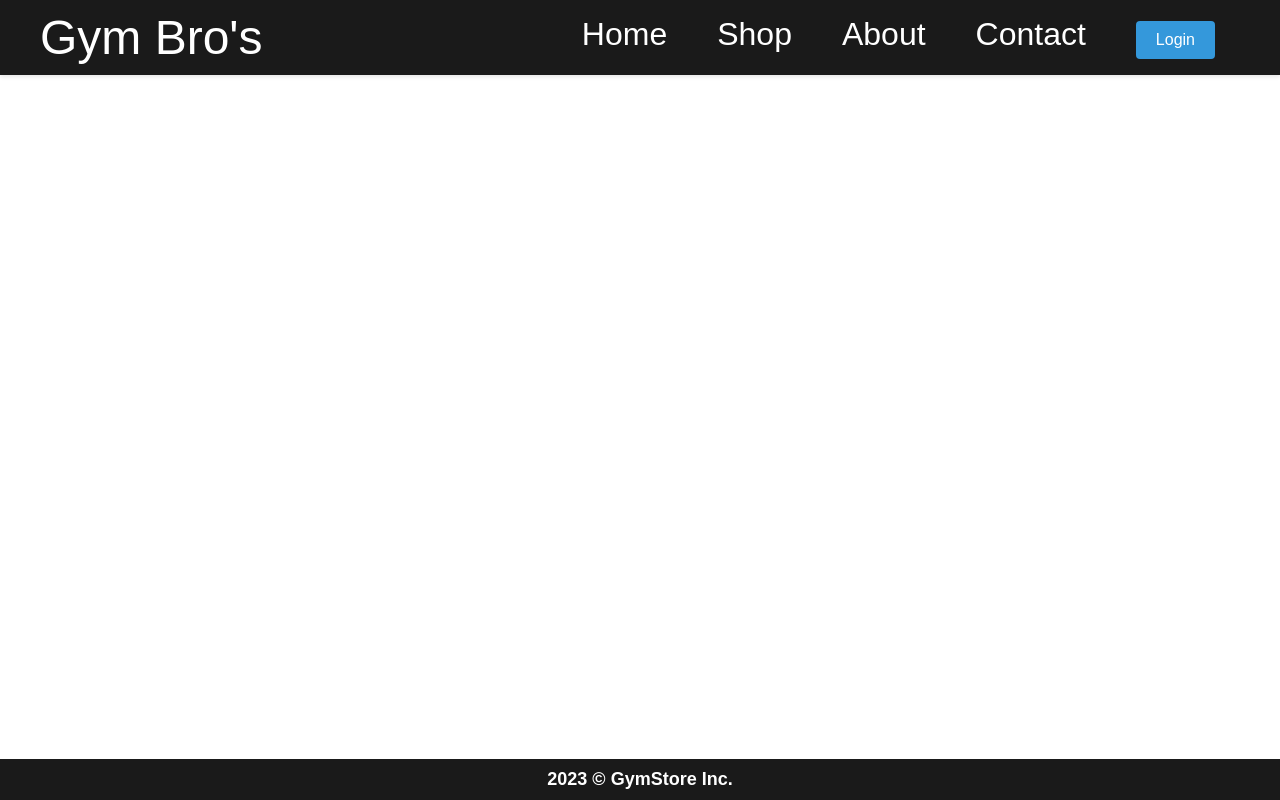
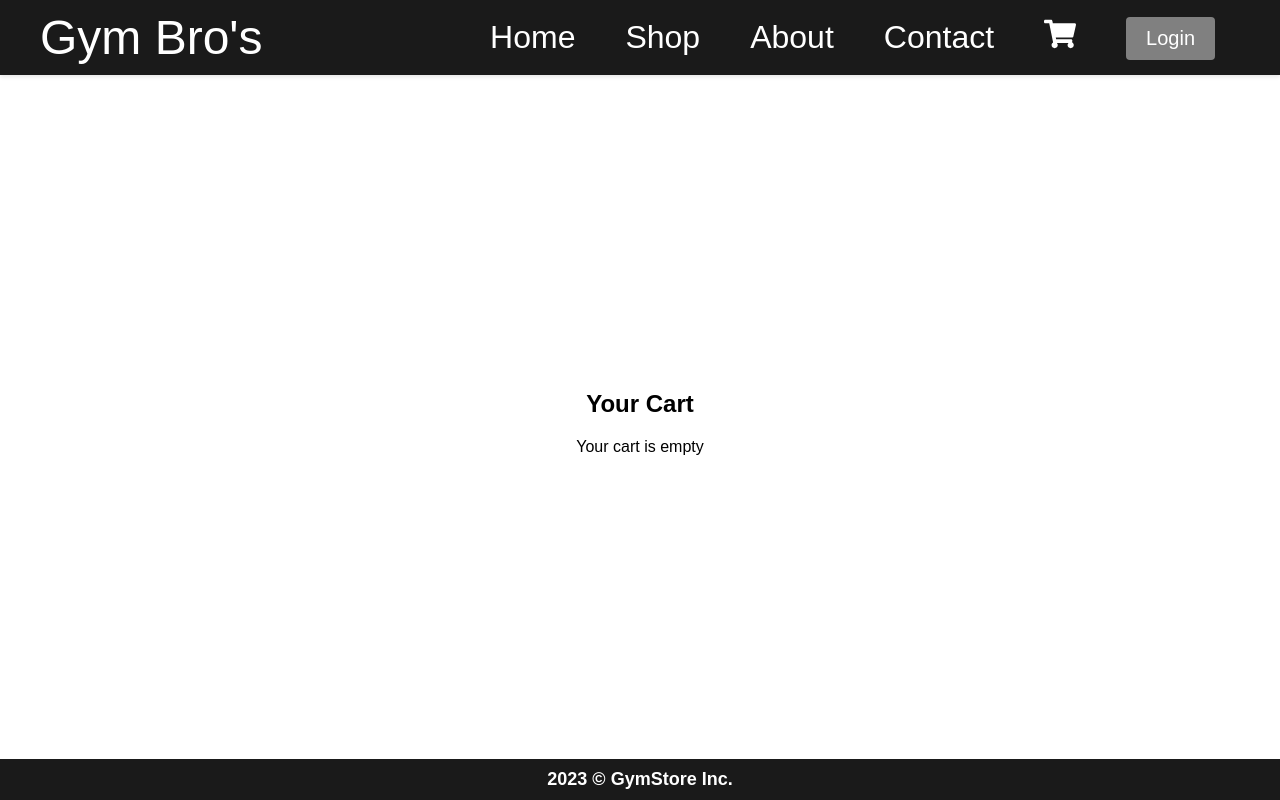
Before and after one commit to samogoljat/React-fitness-shop, a React (Create React App) app in the folder fitness-shop-frontend/: page /cart in a window 1280 px wide. Built offline with nearby package versions, Linux system fonts and the light colour scheme.

Commit message:
added Cart

```diff
--- a/fitness-shop-frontend/package.json
+++ b/fitness-shop-frontend/package.json
@@ -9,6 +9,7 @@
     "axios": "^1.5.0",
     "react": "^18.2.0",
     "react-dom": "^18.2.0",
+    "react-icons": "^4.11.0",
     "react-router-dom": "^6.16.0",
     "react-scripts": "5.0.1",
     "web-vitals": "^2.1.4"
--- a/fitness-shop-frontend/src/App.js
+++ b/fitness-shop-frontend/src/App.js
@@ -8,6 +8,8 @@ import About from './components/About';
 import Contact from './components/Contact';
 import Login from './components/Login';
 import ProductDetail from './components/ProductDetail';
+import Cart from './components/Cart'; // Import Cart component
+import { CartProvider } from './components/CartContext'; // Import CartProvider
 import "./styles/App.css";
 
 function App() {
@@ -16,6 +18,7 @@ function App() {
   }, []);
 
   return (
+    <CartProvider> {/* Wrap your app with CartProvider */}
       <Router>
         <div className="App">
           <Navbar />
@@ -23,15 +26,17 @@ function App() {
             <Routes>
               <Route path="/" element={<Home />} />
               <Route path="/shop" element={<Shop />} />
-            <Route path="/product/:productId" element={<ProductDetail />} />
+              <Route path="/shop/:productId" element={<ProductDetail />} />
               <Route path="/about" element={<About />} />
-            <Route path="/contact" element={<Contact/>} />
-            <Route path="/login" element={<Login/>} />
+              <Route path="/contact" element={<Contact />} />
+              <Route path="/cart" element={<Cart />} />
+              <Route path="/login" element={<Login />} />
             </Routes>
           </div>
           <Footer />
         </div>
       </Router>
+    </CartProvider>
   );
 }
 export default App;
--- /dev/null
+++ b/fitness-shop-frontend/src/components/Cart.js
@@ -0,0 +1,35 @@
+// fitness-shop-frontend/src/components
+import React from 'react';
+import { useCart } from '../components/CartContext';
+import '../styles/Cart.css';
+
+const Cart = () => {
+    const { cart } = useCart();
+
+    return (
+        <div className="cart">
+            <h2>Your Cart</h2>
+            {cart.length === 0 ? (
+                <p>Your cart is empty</p>
+            ) : (
+                <ul>
+                    {cart.map((product, index) => (
+                        <li key={index}>
+                            <img src={product.image} alt={product.name} />
+                            <h3>{product.name}</h3>
+                            <p>{product.price}</p>
+                            {/* Additional product details and functionality (like remove from cart) can be added here */}
+                        </li>
+                    ))}
+                </ul>
+            )}
+            {cart.length > 0 && (
+                <p>
+                    Total: ${cart.reduce((total, product) => total + product.price, 0)}
+                </p>
+            )}
+        </div>
+    );
+};
+
+export default Cart;
--- /dev/null
+++ b/fitness-shop-frontend/src/components/CartContext.js
@@ -0,0 +1,23 @@
+// /fitness-shop-frontend/components/CartContext.js
+import React, { createContext, useContext, useState } from 'react';
+
+const CartContext = createContext();
+
+export const useCart = () => {
+  return useContext(CartContext);
+};
+
+export const CartProvider = ({ children }) => {
+  const [cart, setCart] = useState([]);
+
+  const addToCart = (product) => {
+    setCart((currentCart) => [...currentCart, product]);
+  };
+
+  const value = {
+    cart,
+    addToCart,
+  };
+
+  return <CartContext.Provider value={value}>{children}</CartContext.Provider>;
+};
--- a/fitness-shop-frontend/src/components/Navbar.js
+++ b/fitness-shop-frontend/src/components/Navbar.js
@@ -1,10 +1,13 @@
 // Navbar.js
 import React, { useState } from 'react';
 import { Link } from 'react-router-dom';
+import { useCart } from '../components/CartContext';
+import { FaShoppingCart } from 'react-icons/fa'; // ensure you have react-icons installed
 import '../styles/Navbar.css';
 
 const Navbar = () => {
   const [menuActive, setMenuActive] = useState(false);
+  const { cart } = useCart();
 
   return (
     <div className="navbar">
@@ -35,6 +38,14 @@ const Navbar = () => {
           <li className="navbar-tab">
             <Link to="/contact">Contact</Link>
           </li>
+          <li className="navbar-tab cart-tab">
+            <Link to="/cart">
+              <FaShoppingCart />
+              {cart.length > 0 && (
+                <span className="cart-count">{cart.length}</span>
+              )}
+            </Link>
+          </li>
           <li className="navbar-tab">
             <Link to="/login">
               <button className="login-btn">Login</button>
--- a/fitness-shop-frontend/src/components/Shop.js
+++ b/fitness-shop-frontend/src/components/Shop.js
@@ -2,10 +2,13 @@
 import React from 'react';
 import { products } from '../helpers/fetchProducts';
 import { Link } from 'react-router-dom';
+import { useCart } from "../components/CartContext";
 import '../styles/Product.css';
 import '../styles/Shop.css';
 
 const Shop = () => {
+  const { addToCart } = useCart(); // Add this line to get the addToCart function
+
   return (
     <main>
       <ul>
@@ -18,8 +21,10 @@ const Shop = () => {
                   {product.name} - {product.price}
                 </span>
               </div>
-              <button className="addToCartBtn">Add to Cart</button>
             </Link>
+            <button onClick={() => addToCart(product)} className="addToCartBtn">
+              Add to Cart
+            </button>
           </li>
         ))}
       </ul>
--- /dev/null
+++ b/fitness-shop-frontend/src/styles/Cart.css
@@ -0,0 +1,25 @@
+.cart {
+  width: 80%;
+  margin: auto;
+  text-align: center;
+}
+
+.cart ul {
+  list-style-type: none;
+  padding: 0;
+}
+
+.cart li {
+  margin-bottom: 1em;
+  border-bottom: 1px solid #ddd;
+  padding-bottom: 1em;
+}
+
+.cart img {
+  width: 100px;
+  height: 100px;
+}
+
+.cart h3, .cart p {
+  margin: 0.5em 0;
+}
--- a/fitness-shop-frontend/src/styles/Home.css
+++ b/fitness-shop-frontend/src/styles/Home.css
@@ -5,8 +5,7 @@
   justify-content: center;
   align-items: center;
   height: 100vh;
-  background: url("../assets/gym/gym.jpg") no-repeat center
-    center/cover;
+  background: url('../assets/gym/gym.jpg') no-repeat center center/cover;
   color: white;
   text-align: center;
   padding: 20px;
@@ -15,6 +14,7 @@
 .Home-container h1 {
   font-size: 3em;
   margin-bottom: 20px;
+  color: white;
 }
 
 .Home-container p {
--- a/fitness-shop-frontend/src/styles/Navbar.css
+++ b/fitness-shop-frontend/src/styles/Navbar.css
@@ -35,6 +35,9 @@
 .navbar-tab {
   font-size: 2em;
   margin: 0 15px;
+  display: flex;           /* Add this line */
+  align-items: center;     /* Add this line */
+  justify-content: center; /* Add this line */
 }
 
 .navbar-tab a {
@@ -139,22 +142,38 @@
 }
 
 .login-btn {
-  background-color: #3498db; /* Blue background */
+  background-color: gray; /* Adjusted background color */
   color: #ffffff; /* White text */
   border: none; /* No border */
   border-radius: 4px; /* Slightly rounded corners */
   padding: 10px 20px; /* Vertical and horizontal padding */
-  font-size: 16px; /* Text size */
+  font-size: 20px; /* Text size */
   cursor: pointer; /* Hand cursor on hover */
   transition: background-color 0.3s, transform 0.3s; /* Smooth transition for background color and transform */
 }
 
 .login-btn:hover {
-  background-color: #2980b9; /* Darker blue on hover */
+  background-color: darkgray; /* Darker gray on hover */
 }
+
 
 .login-btn:active {
   transform: scale(0.95); /* Slightly scale down the button when active */
+}
+
+.cart-count {
+  background-color: red;
+  border-radius: 50%;
+  color: white;
+  padding: 0.2rem 0.5rem;
+  font-size: 0.8rem;
+  position: absolute;
+  top: 10px;
+  right: 10px;
+}
+
+.cart-tab {
+  position: relative;
 }
 
 
```
Also changed, not shown: 1 other file (tests, documents, lock files or other folders). Lines whose indentation alone changed are shown as unchanged.
